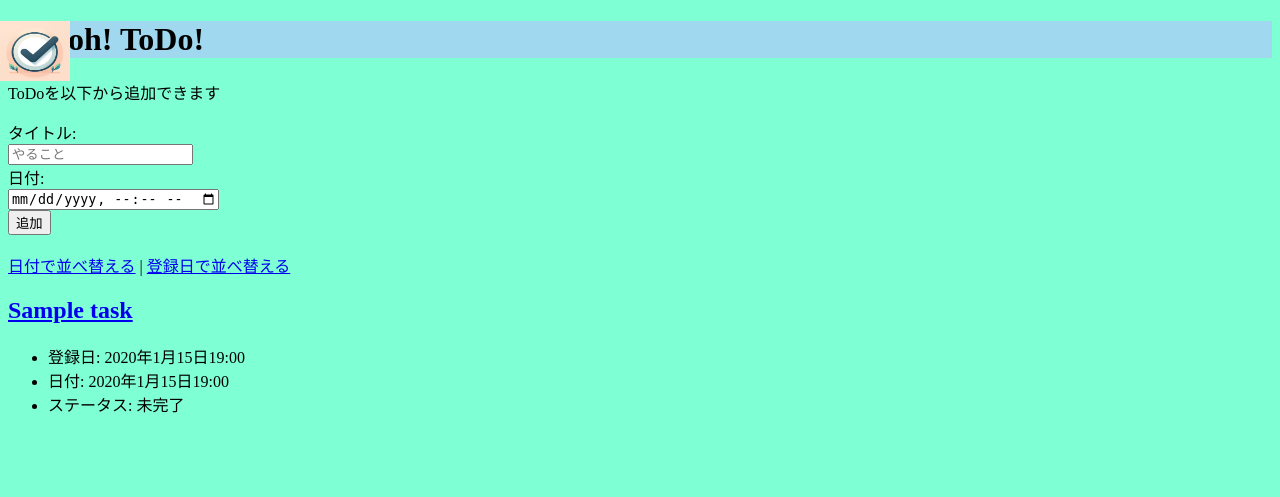
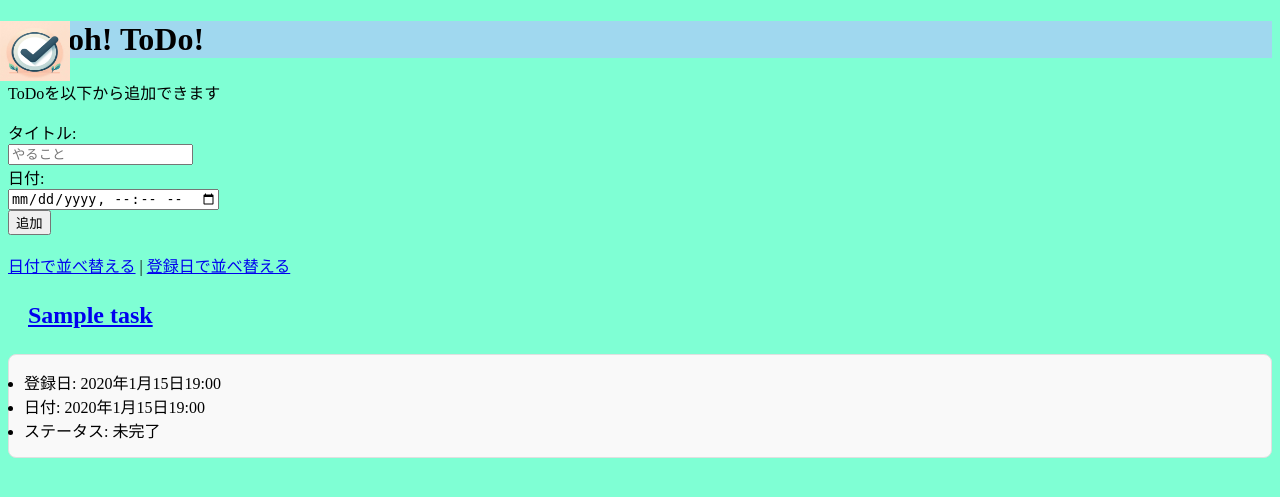
Before and after one commit to 1F10230250/django-test-exercise, a Django app: page / in a window 1280 px wide. Shown: the top 497 px of the page. Run offline with Django 5.2, Linux system fonts and the light colour scheme; tables that the repository leaves empty hold one stand-in row (values such as "Sample post").

Commit message:
top下のcss追加

```diff
--- a/todo/static/todo/top.css
+++ b/todo/static/todo/top.css
@@ -9,7 +9,23 @@ img{
 body{
     background-color:aquamarine
 }
+
 h1{
     background-color: #a0d8ef;
     margin-left: 60px;
 }
+
+h2 {
+    margin-left: 15px;
+    font-size: 24px;
+    font-weight: bold;
+    color: blue;
+    padding: 5px;
+}
+
+ul {
+    background-color: #f9f9f9;
+    border-radius: 8px;
+    border: 1px solid #e0e0e0;
+    padding: 15px;
+}
```
